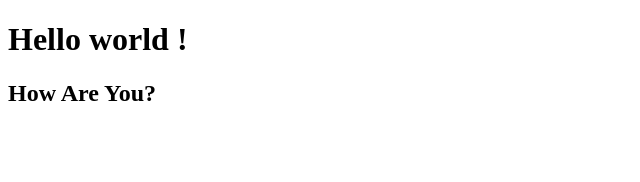
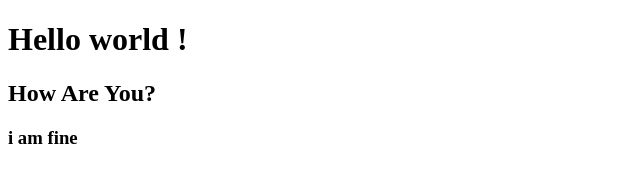
Before and after one commit to sharminkhan0/sharmin-nahid, a plain HTML site: page index.html in a window 1280 px wide. Shown: the full height of the page, 0-640 px from the left. Drawn offline with Linux system fonts and the light colour scheme.

Commit message:
h3 added

```diff
--- a/index.html
+++ b/index.html
@@ -11,6 +11,7 @@
 <body>
     <h1>Hello world !</h1>
     <h2>How Are You?</h2>
+    <h3>i am fine</h3>
 </body>
 
 </html>
```
